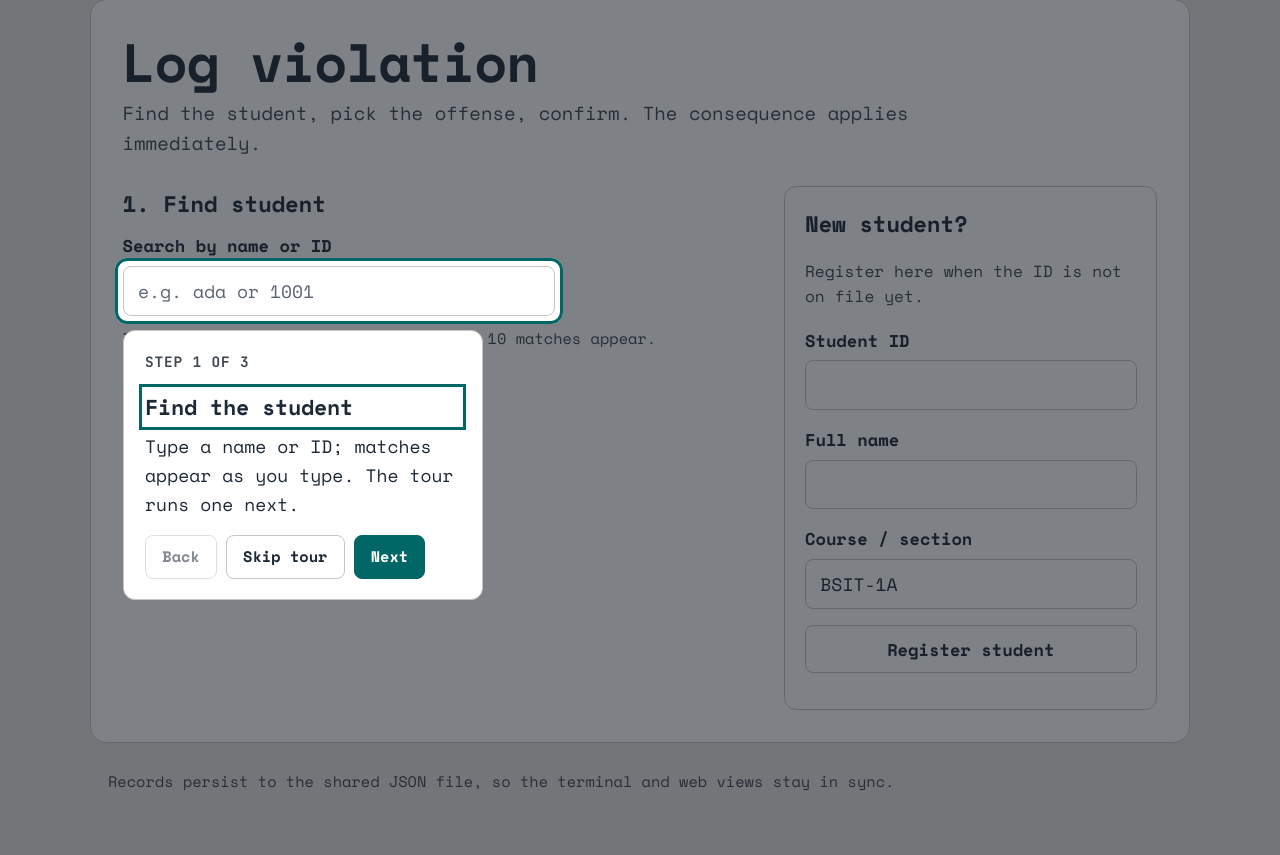
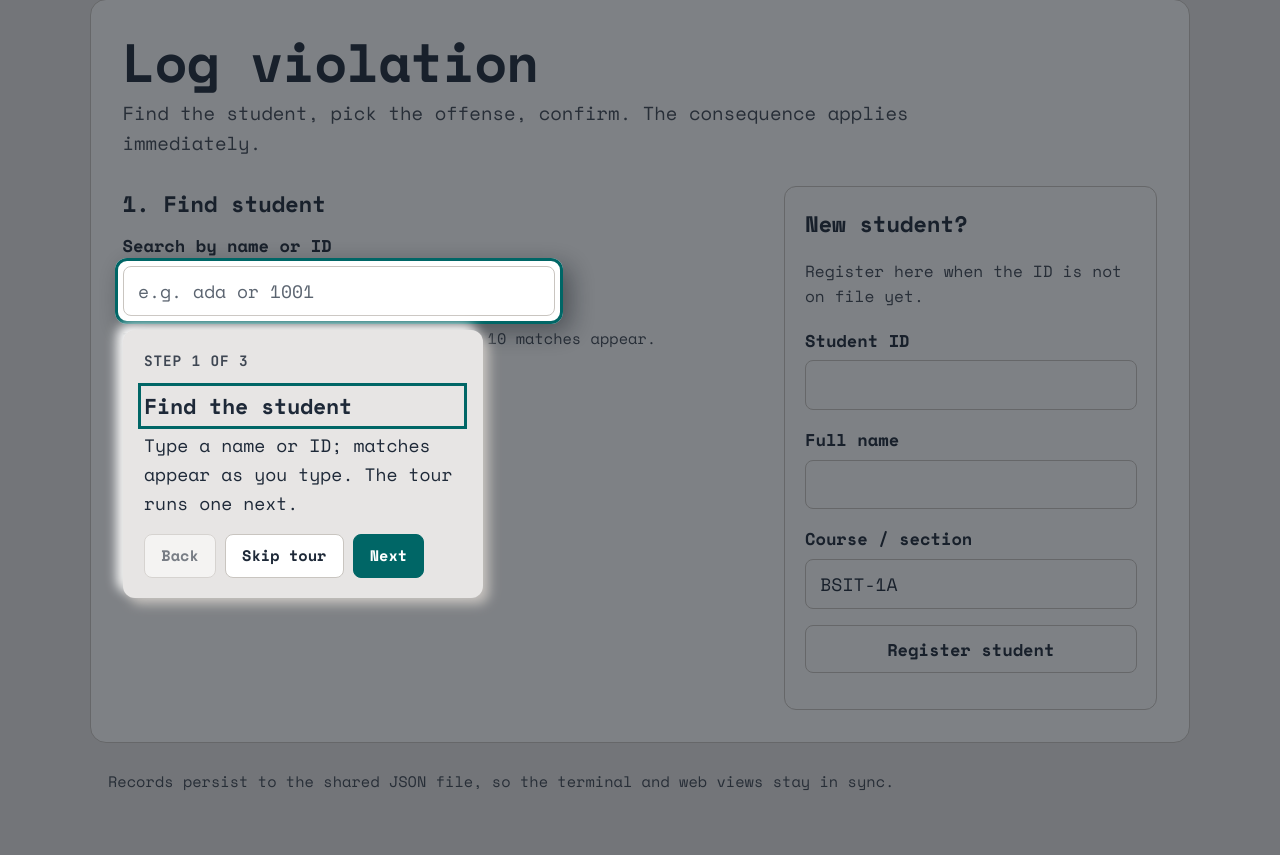
Before and after one commit to Reym-Tech/Discipline-Track, a Flask app: page /log in a window 1280 px wide. Shown: the part 97-952 px from the top of the page. Run offline with Flask 3, Linux system fonts and the light colour scheme.

Commit message:
Neumorphism discipline: flat borders everywhere, shadows only on tour modal and highlights

```diff
--- a/src/static/style.css
+++ b/src/static/style.css
@@ -1,5 +1,8 @@
-/* Discipline-Track web: flat Neumorphism-club tokens, elevation via border.
+/* Discipline-Track web: Neumorphism-club world (.agents/frontend), restrained.
    Tokens: primary #006666, secondary #F1F2F5, surface #E7E5E4, text #1E2938.
+   Elevation is flat 1px borders everywhere EXCEPT the modal (tour tooltip)
+   and highlights (tour spotlight ring, selected search result), which carry
+   the club's soft extruded/pressed shadows. Border and shadow never stack.
    Every text/background pair verified >= 4.5:1 (see scripts/check_contrast.py).
    Type: Space Mono (display/body), JetBrains Mono (labels/data captions). */
 @font-face {
@@ -33,6 +36,8 @@
 
 :root {
   --surface: #E7E5E4;
+  --surface-hi: #FFFFFF;
+  --surface-lo: #C6C2BE;
   --card: #FFFFFF;
   --well: #F1F2F5;
   --text: #1E2938;
@@ -45,6 +50,9 @@
   --danger-deep: #8F1030;
   --expel-deep: #6E0B24;
   --error: #A3133C;
+  --shadow-out: 6px 6px 12px var(--surface-lo), -6px -6px 12px var(--surface-hi);
+  --shadow-out-sm: 3px 3px 7px var(--surface-lo), -3px -3px 7px var(--surface-hi);
+  --shadow-in: inset 3px 3px 6px var(--surface-lo), inset -3px -3px 6px var(--surface-hi);
   --font: "Space Mono", ui-monospace, "Cascadia Mono", Consolas, monospace;
   --font-label: "JetBrains Mono", ui-monospace, "Cascadia Mono", Consolas, monospace;
   --radius: 8px;
@@ -220,7 +228,13 @@ tbody tr:hover { background: var(--well); }
   min-height: 48px; padding: 0.6rem 0.8rem; cursor: pointer;
 }
 .results button:hover { background: var(--well); }
-.results button[aria-selected="true"] { background: var(--primary-tint); border: 2px solid var(--primary); }
+/* Highlight: the picked result presses into the surface; the inset shadow
+   replaces the border here (border and shadow never stack). */
+.results button[aria-selected="true"] {
+  background: var(--primary-tint);
+  border-color: transparent;
+  box-shadow: var(--shadow-in);
+}
 .results .r-meta { color: var(--muted); font-size: 0.85rem; }
 
 .selected { margin-top: 1.25rem; border-top: 2px solid var(--line); padding-top: 0.75rem; }
@@ -253,18 +267,22 @@ aside[aria-label="Register"] {
 }
 
 /* Guided tour: spotlight cutout dims the page; tooltip carries the lesson.
-   Layers never intercept clicks, so users can keep exploring mid-tour. */
+   Layers never intercept clicks, so users can keep exploring mid-tour.
+   These two are the only shadow-bearers on the site: the ring is a highlight,
+   the tooltip is the modal. */
 .tour-spot {
   position: fixed; z-index: 201; pointer-events: none;
   border: 3px solid var(--primary); border-radius: 12px;
-  box-shadow: 0 0 0 9999px rgba(20, 26, 34, 0.55);
+  box-shadow: 0 0 0 9999px rgba(20, 26, 34, 0.55),
+    8px 8px 24px rgba(20, 26, 34, 0.45);
   transition: left 200ms ease-out, top 200ms ease-out, width 200ms ease-out, height 200ms ease-out;
 }
 .tour-tip {
   position: fixed; z-index: 202;
-  background: var(--card); color: var(--text);
-  border: 1px solid var(--line);
+  background: var(--surface); color: var(--text);
+  border: 0;
   border-radius: 12px;
+  box-shadow: var(--shadow-out);
   padding: 1.1rem 1.2rem;
 }
 .tour-tip h2 { font-size: 1.2rem; letter-spacing: -0.01em; margin: 0.15rem 0 0.45rem; }
```
Also changed, not shown: README.md.
